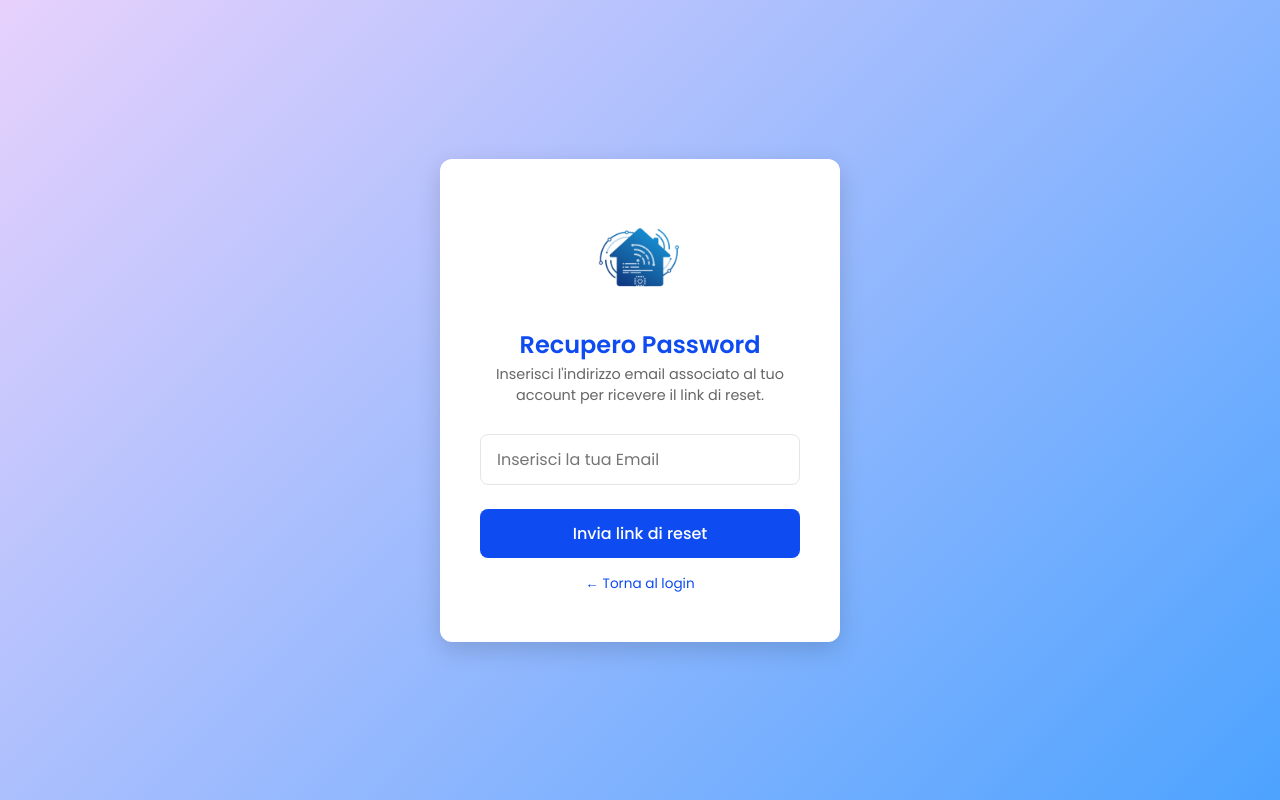
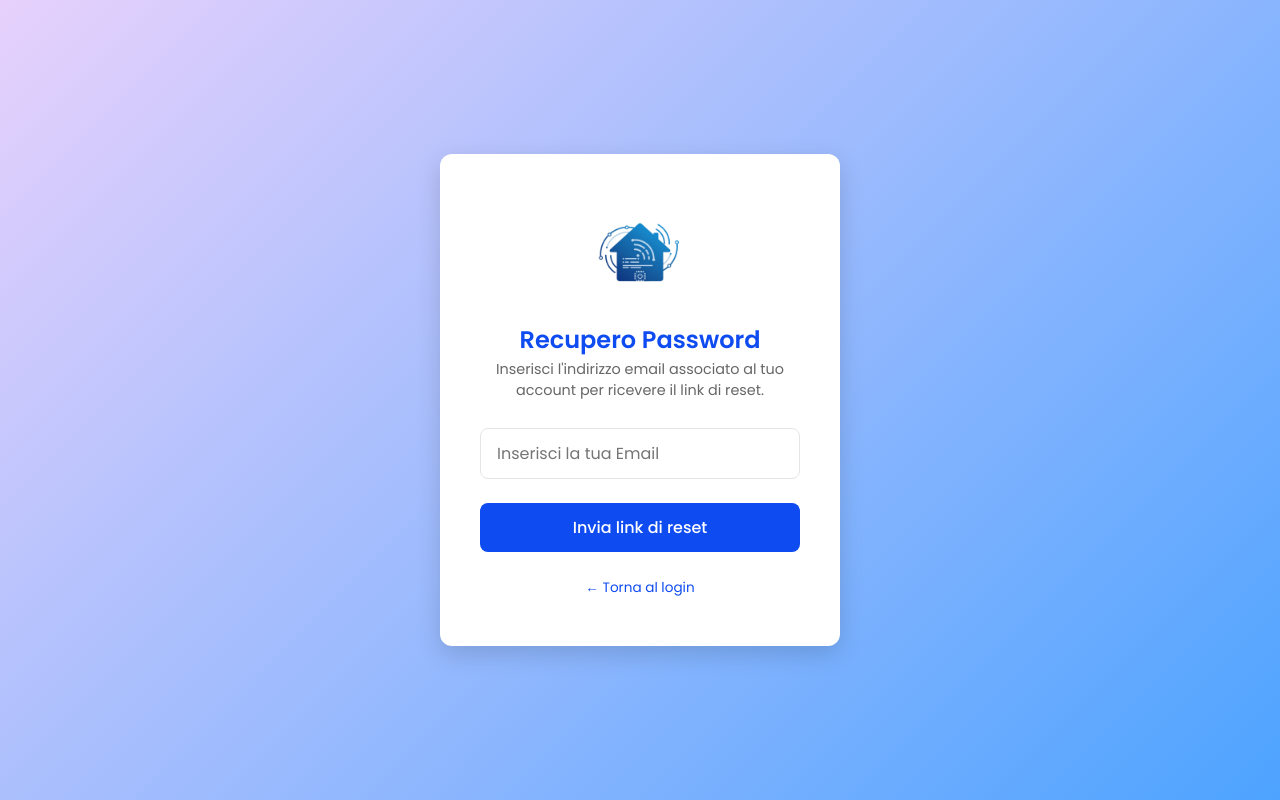
Before and after one commit to annasemeraro03/SmartHome, a Flask app: page /forgot_password in a window 1280 px wide. Run offline with Flask 3, Linux system fonts and the light colour scheme.

Commit message:
added css for forgot_password.html

```diff
--- a/static/css/login.css
+++ b/static/css/login.css
@@ -107,3 +107,22 @@ body {
 .login-container .extra-links a:hover {
     text-decoration: underline;
 }
+
+/* Aggiunte per il forgot password */
+.login-container p {
+    font-size: 0.9rem;
+    line-height: 1.4;
+    margin-bottom: 1.5rem;
+}
+
+.login-container .success {
+    color: #2ecc71;
+    font-size: 0.9rem;
+    margin-top: 1rem;
+}
+
+.login-container .extra-links a {
+    display: inline-block;
+    margin-top: 10px;
+    font-weight: 400;
+}
```
